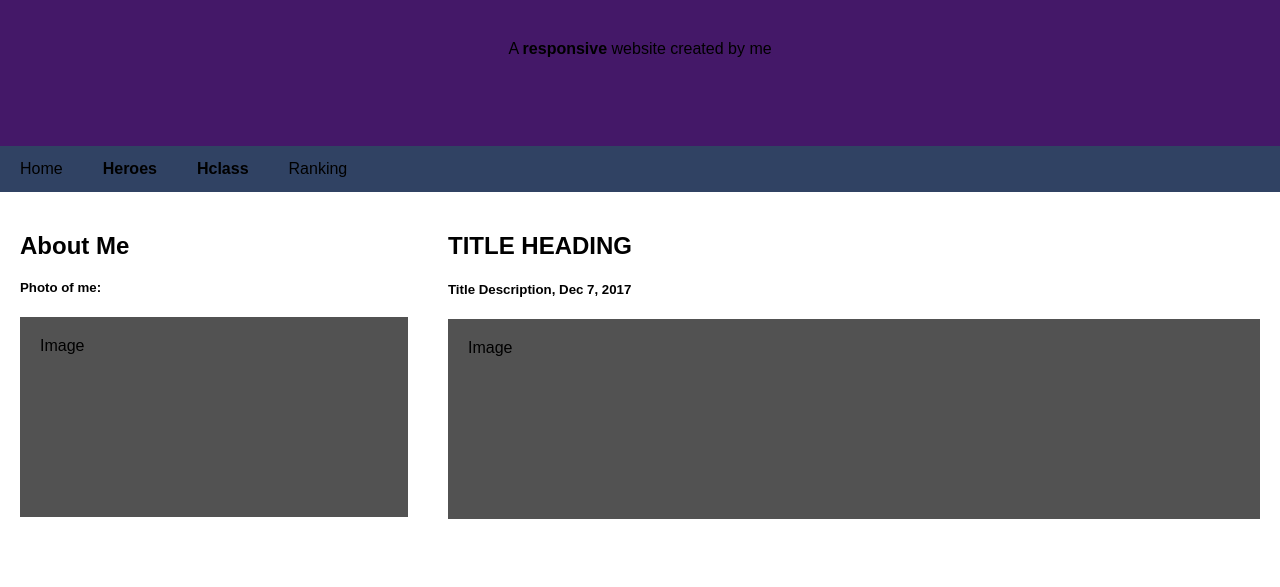
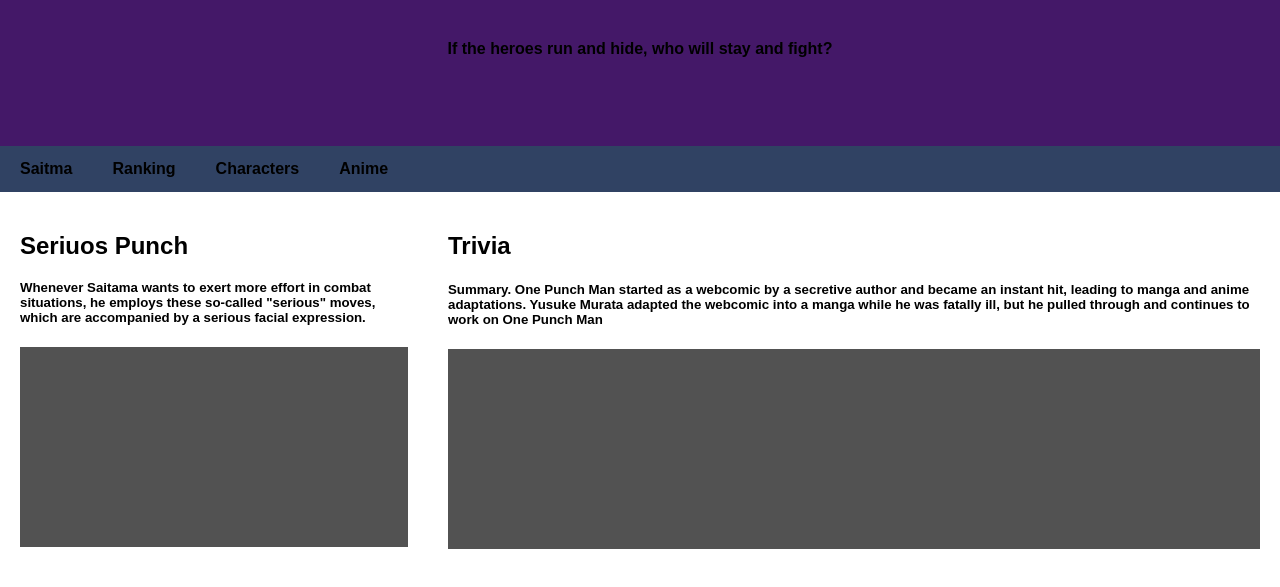
Before and after one commit to RobertJoshLovesYou/ASSIGNMENT, a plain HTML site: page index.html in a window 1280 px wide. Shown: the part 147-734 px from the top of the page. Drawn offline with Linux system fonts and the light colour scheme.

Commit message:
Update index.html

```diff
--- a/index.html
+++ b/index.html
@@ -10,28 +10,28 @@
   <body>
     <div class="header">
       <h1>One Punch Man</h1>
-      <p>A <b>responsive</b> website created by me</p>
+      <p><b>If the heroes run and hide, who will stay and fight?</b></p>
     </div>
     <div class="navbar__wrapper">
       <div class="navbar">
         <div class="navbar__left">
-          <a href="#">Home</a>
-          <a href="https://onepunchman.fandom.com/wiki/Heroes"><b>Heroes</b></a>
-          <a href="https://gamerant.com/one-punch-man-hero-classes-explained/"><b>Hclass</b></a>
-          <a href="#">Ranking</a>
+          <a href="https://onepunchman.fandom.com/wiki/Saitama"><b>Saitma</b></a>
+          <a href="https://onepunchman.fandom.com/wiki/Heroes"><b>Ranking</b></a>
+          <a href="https://onepunchman.fandom.com/wiki/Characters"><b>Characters</b></a>
+          <a href="https://www.bilibili.tv/play/36279"><b>Anime</b></a>
         </div>
       </div>
     </div>
     <div class="content">
       <div class="content__left">
-        <h2>About Me</h2>
-        <h5>Photo of me:</h5>
-        <div class="image-container content__leftTopImage">Image</div>
+        <h2>Seriuos Punch</h2>
+        <h5><b>Whenever Saitama wants to exert more effort in combat situations, he employs these so-called "serious" moves, which are accompanied by a serious facial expression.</b></h5>
+        <div class="image-container content__leftTopImage"></div>
       </div>
       <div class="content__right">
-        <h2>TITLE HEADING</h2>
-        <h5>Title Description, Dec 7, 2017</h5>
-        <div class="image-container content__rightTopImage">Image</div>
+        <h2>Trivia</h2>
+        <h5>Summary. One Punch Man started as a webcomic by a secretive author and became an instant hit, leading to manga and anime adaptations. Yusuke Murata adapted the webcomic into a manga while he was fatally ill, but he pulled through and continues to work on One Punch Man</h5>
+        <div class="image-container content__rightTopImage"></div>
         </p>
       </div>
   </body>
```
